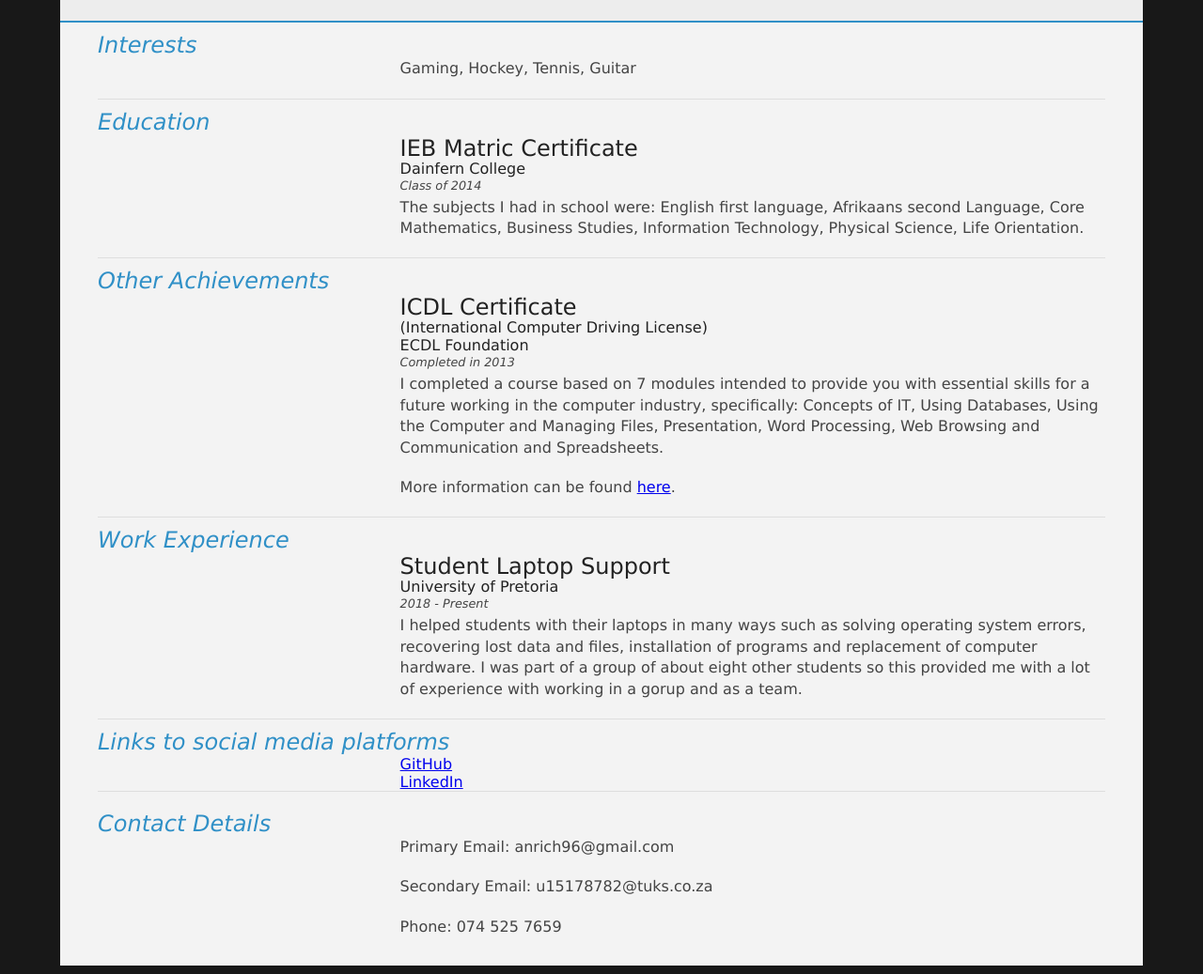
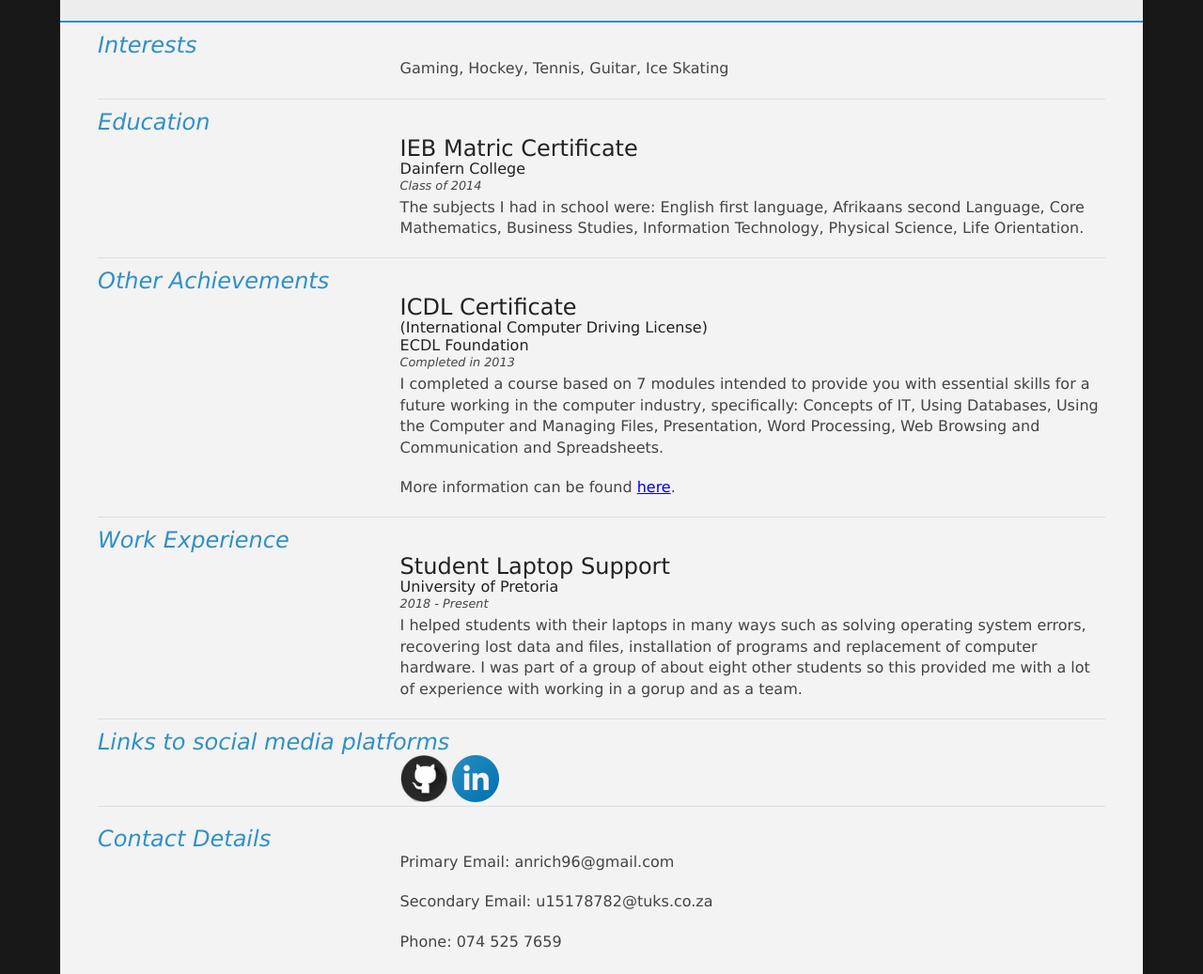
Before and after one commit to Anrich96/Anrich96.github.io, a plain HTML site: page index.html in a window 1280 px wide. Shown: the part 234-1271 px from the top of the page at 94% size. Drawn offline with Linux system fonts and the light colour scheme.

Commit message:
CV update
again

```diff
--- a/index.html
+++ b/index.html
@@ -29,7 +29,7 @@
 					<h1>Interests</h1>
 				</div>
 				<div class="sectionContent">
-					<p>Gaming, Hockey, Tennis, Guitar</p>
+					<p>Gaming, Hockey, Tennis, Guitar, Ice Skating</p>
 				</div>
 			</article>
 			<div class="clear"></div>
@@ -91,8 +91,8 @@
 			</div>
 			<div class="sectionContent">
                 <article>
-                    <a href="https://github.com/Anrich96">GitHub</a><br/>
-                    <a href="www.linkedin.com/in/anrich-hildebrand">LinkedIn</a>
+                    <a href="https://github.com/Anrich96"><img class="imgLink" alt="GitHub" src="GitHubLogo.png"></a>
+                    <a href="www.linkedin.com/in/anrich-hildebrand"><img class="imgLink" alt="LinkedIn" src="LinkedInLogo.png"></a>
                 </article>
 			</div>
 			<div class="clear"></div>
--- a/style.css
+++ b/style.css
@@ -126,3 +126,11 @@ section:last-child {
 	font-style: italic;
 	margin-bottom: 3px;
 }
+.imgLink {
+	width: 50px;
+	height: 50px;
+	transition: all .2s ease-in-out;
+}
+.imgLink:hover{
+	transform: scale(1.2);
+}
```
Also changed, not shown: GitHubLogo.png (added), LinkedinLogo.png (added).
